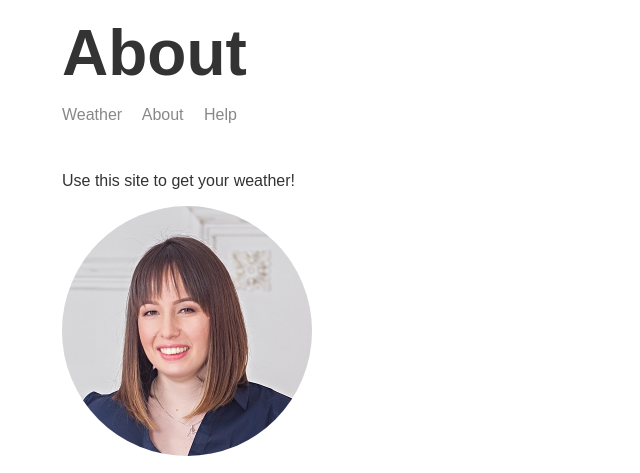
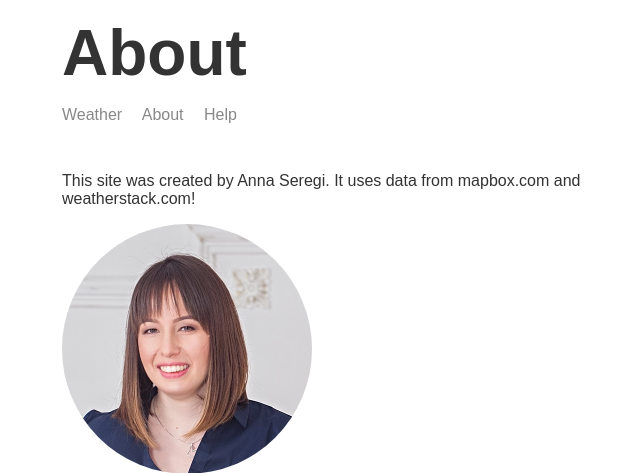
Before and after one commit to annacsillaxs/nodeJS-weather-app, a Node server app: page /about in a window 1280 px wide. Shown: the top 473 px of the page, without its empty margins (269-909 px from the left). Run offline with Node 20, Linux system fonts and the light colour scheme.

Commit message:
Add about text

```diff
--- a/templates/views/about.hbs
+++ b/templates/views/about.hbs
@@ -13,7 +13,7 @@
 <body>
   <main class="main-content">
     {{>header}}
-    <p>Use this site to get your weather!</p>
+    <p>This site was created by Anna Seregi. It uses data from mapbox.com and weatherstack.com!</p>
     <img class="profile" src="/img/profile.jpg" alt="Profile Pic">
   </main>
 
```
